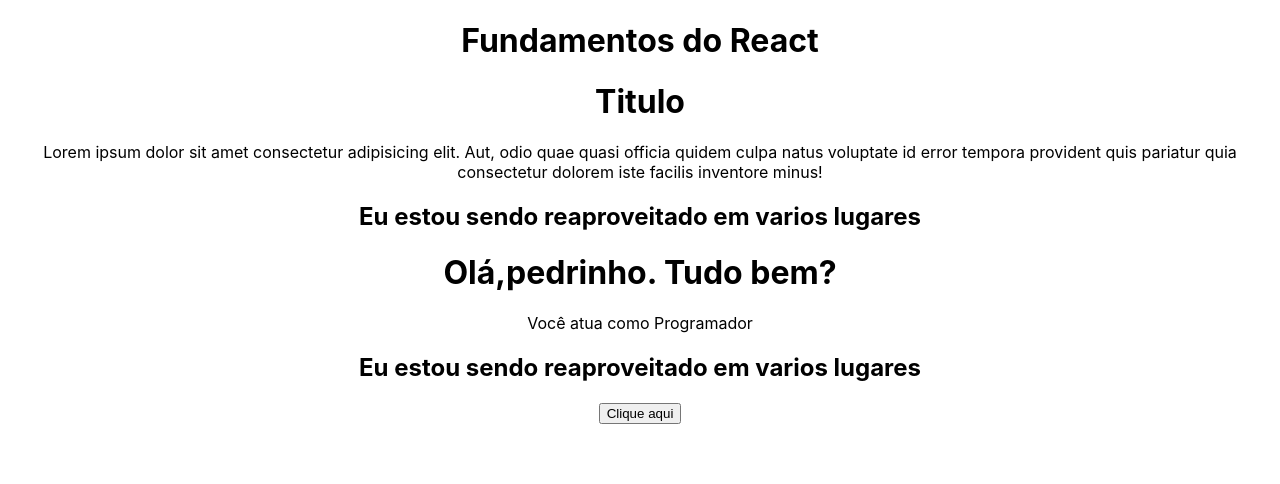
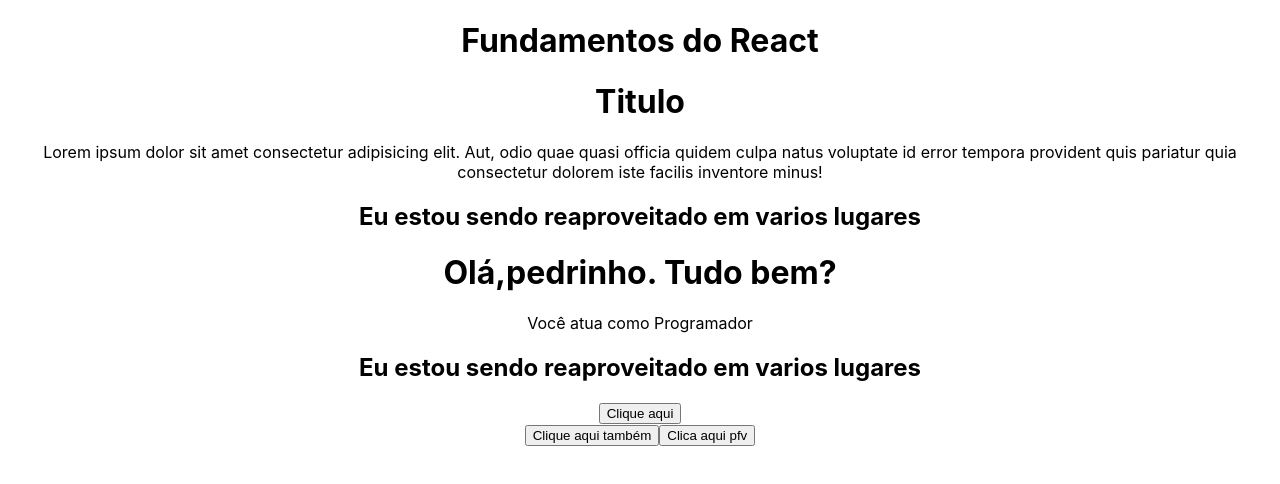
Before and after one commit to pedrocauan/entendendo_o_react, a React (Create React App) app in the folder 2_FUNDAMENTOS/fundamentos/: page / in a window 1280 px wide. Shown: the top 484 px of the page. Built offline with nearby package versions, Linux system fonts and the light colour scheme; the HTML template or start-up script is replaced by a standard one.

Commit message:
funções nos eventos

```diff
--- a/2_FUNDAMENTOS/fundamentos/src/components/Events.js
+++ b/2_FUNDAMENTOS/fundamentos/src/components/Events.js
@@ -16,6 +16,15 @@
                 {/*Caso use o handle como função ( handle() ) ele vai executar a função antes do evento acontecer*/}
                 <button onClick={handleMyEvent} >Clique aqui</button>
             </div>
+            <div>
+                {/* Eventos nas funções são usado quando tarefas simples são necessárias ou é preciso fazer mudanças*/}
+                <button onClick = { () => console.log("Tu clicou aqui através de uma função rodada no evento da pasta components/Events.js")}>Clique aqui também</button>
+                {/*Nestes casos, para facilitar a visualização do html é aconselhavel usar as hanEvents */}
+                <button onClick = { () => {
+                    if(true)
+                        console.log("isso não deveria existir porque é gambiarra =D")
+                }}>Clica aqui pfv</button>
+            </div>
         </div>
     )
 }
```
